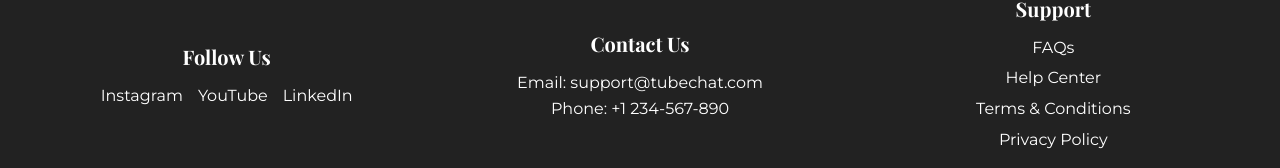
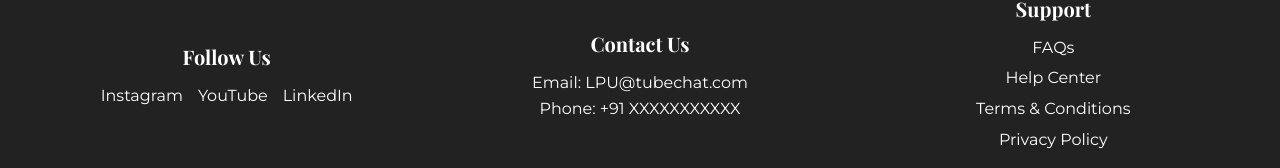
Before and after one commit to AyushmanBehera23/TUBECHAT, a plain HTML site: page index.html in a window 1280 px wide. Shown: the part 1153-1321 px from the top of the page. Drawn offline with nearby package versions, Linux system fonts and the light colour scheme.

Commit message:
Update index.html

```diff
--- a/index.html
+++ b/index.html
@@ -81,8 +81,8 @@
 
         <div class="footer-section">
             <h3>Contact Us</h3>
-            <p>Email: <a href="mailto:support@tubechat.com">support@tubechat.com</a></p>
-            <p>Phone: <a href="tel:+1234567890">+1 234-567-890</a></p>
+            <p>Email: <a href="mailto:support@tubechat.com">LPU@tubechat.com</a></p>
+            <p>Phone: <a href="tel:+1234567890">+91 XXXXXXXXXXX</a></p>
         </div>
 
         <div class="footer-section">
```
